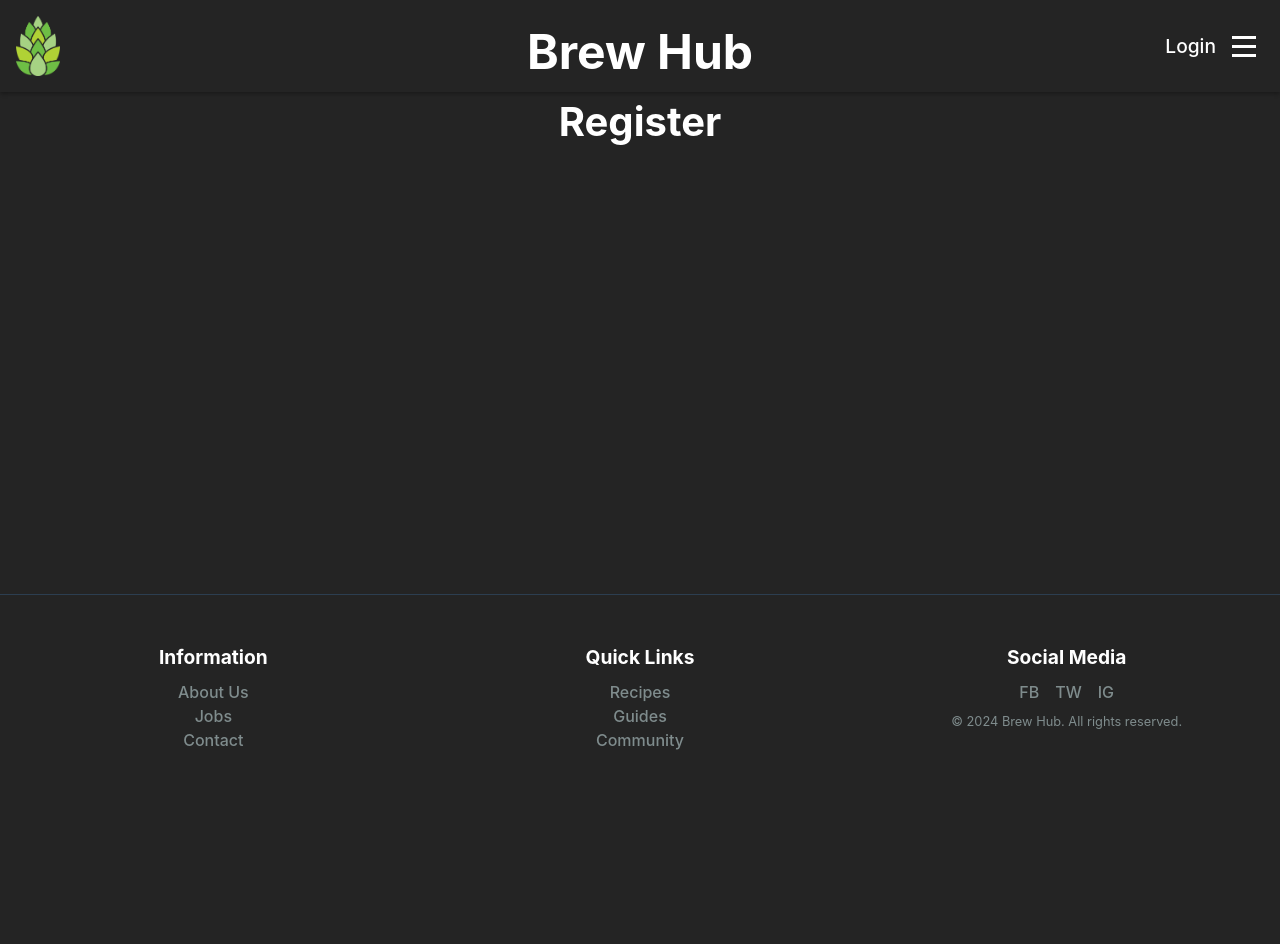
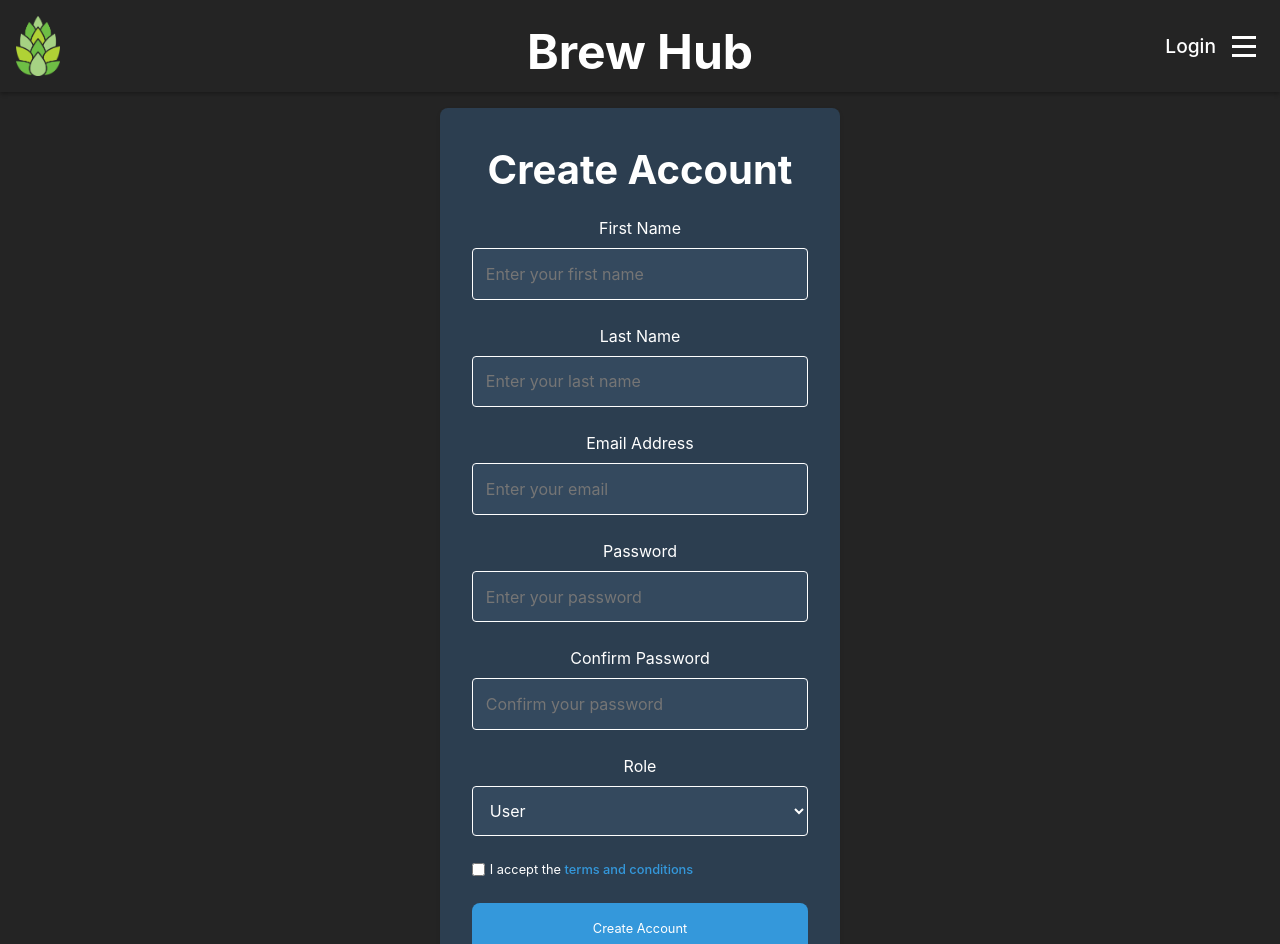
Before and after one commit to PeterKock/brewhub-frontend, a React (Vite) app: page /register in a window 1280 px wide. Shown: the top 944 px of the page. Before the commit the page ends 800 px from the top, so only its background shows below. Built offline with nearby package versions, Linux system fonts and the light colour scheme.

Commit message:
fix: duplicate styling for the card/grid. Added a registeration page and styling

```diff
--- a/src/pages/public/loginpage.jsx
+++ b/src/pages/public/loginpage.jsx
@@ -115,7 +115,7 @@ export default function LoginPage({ onLogin }) {
 
                     <div className="signup-link">
                         <span>Do you not have an account? </span>
-                        <a href="/signup">Sign up</a>
+                        <a href="/register">Sign up</a>
                     </div>
                 </form>
             </div>
--- a/src/pages/public/registerpage.jsx
+++ b/src/pages/public/registerpage.jsx
@@ -1,7 +1,204 @@
-export default function RegisterPage() {
+import { useState } from "react";
+import { useNavigate } from "react-router-dom";
+import PropTypes from 'prop-types';
+
+export default function RegisterPage({ onRegister }) {
+    const navigate = useNavigate();
+    const [formData, setFormData] = useState({
+        email: '',
+        password: '',
+        confirmPassword: '',
+        firstName: '',
+        lastName: '',
+        role: 'customer', // customer or retailer
+        acceptTerms: false
+    });
+    const [error, setError] = useState('');
+
+    const handleInputChange = (e) => {
+        const { name, value, type, checked } = e.target;
+        setFormData(prev => ({
+            ...prev,
+            [name]: type === 'checkbox' ? checked : value
+        }));
+    };
+
+    const handleSubmit = async (e) => {
+        e.preventDefault();
+
+        // Validation
+        if (!formData.email || !formData.password || !formData.firstName || !formData.lastName) {
+            setError('Please fill in all required fields');
+            return;
+        }
+
+        // Email validation
+        const emailRegex = /^[^\s@]+@[^\s@]+\.[^\s@]+$/;
+        if (!emailRegex.test(formData.email)) {
+            setError('Please enter a valid email address');
+            return;
+        }
+
+        // Password validation
+        if (formData.password.length < 8) {
+            setError('Password must be at least 8 characters long');
+            return;
+        }
+
+        // Password match validation
+        if (formData.password !== formData.confirmPassword) {
+            setError('Passwords do not match');
+            return;
+        }
+
+        // Terms acceptance validation
+        if (!formData.acceptTerms) {
+            setError('Please accept the terms and conditions');
+            return;
+        }
+
+        // Clear any existing errors
+        setError('');
+
+        try {
+            // Here you would typically make an API call to your backend
+            await onRegister(formData);
+            // Redirect to home page after successful registration
+            navigate('/');
+        } catch (error) {
+            setError('Registration failed. Please try again.');
+            console.error(error);
+        }
+    };
+
     return (
-        <div className="page register-page">
-            <h2>Register</h2>
+        <div className="page login-page">
+            <div className="login-box">
+                <div className="login-header">
+                    <h2>Create Account</h2>
+                </div>
+
+                {error && (
+                    <div className="error-message">
+                        {error}
+                    </div>
+                )}
+
+                <form onSubmit={handleSubmit} className="login-form">
+                    <div className="form-group">
+                        <label htmlFor="firstName">First Name</label>
+                        <input
+                            id="firstName"
+                            name="firstName"
+                            type="text"
+                            required
+                            value={formData.firstName}
+                            onChange={handleInputChange}
+                            placeholder="Enter your first name"
+                        />
+                    </div>
+
+                    <div className="form-group">
+                        <label htmlFor="lastName">Last Name</label>
+                        <input
+                            id="lastName"
+                            name="lastName"
+                            type="text"
+                            required
+                            value={formData.lastName}
+                            onChange={handleInputChange}
+                            placeholder="Enter your last name"
+                        />
+                    </div>
+
+                    <div className="form-group">
+                        <label htmlFor="email">Email Address</label>
+                        <input
+                            id="email"
+                            name="email"
+                            type="email"
+                            autoComplete="email"
+                            required
+                            value={formData.email}
+                            onChange={handleInputChange}
+                            placeholder="Enter your email"
+                        />
+                    </div>
+
+                    <div className="form-group">
+                        <label htmlFor="password">Password</label>
+                        <input
+                            id="password"
+                            name="password"
+                            type="password"
+                            autoComplete="new-password"
+                            required
+                            value={formData.password}
+                            onChange={handleInputChange}
+                            placeholder="Enter your password"
+                            minLength="8"
+                        />
+                    </div>
+
+                    <div className="form-group">
+                        <label htmlFor="confirmPassword">Confirm Password</label>
+                        <input
+                            id="confirmPassword"
+                            name="confirmPassword"
+                            type="password"
+                            autoComplete="new-password"
+                            required
+                            value={formData.confirmPassword}
+                            onChange={handleInputChange}
+                            placeholder="Confirm your password"
+                            minLength="8"
+                        />
+                    </div>
+
+                    <div className="form-group">
+                        <label htmlFor="role">Role</label>
+                        <select
+                            id="role"
+                            name="role"
+                            value={formData.role}
+                            onChange={handleInputChange}
+                            required
+                        >
+                            <option value="customer">User</option>
+                            <option value="retailer">Business</option>
+                        </select>
+                    </div>
+
+                    <div className="form-options">
+                        <div className="remember-me">
+                            <input
+                                id="acceptTerms"
+                                name="acceptTerms"
+                                type="checkbox"
+                                checked={formData.acceptTerms}
+                                onChange={handleInputChange}
+                                required
+                            />
+                            <label htmlFor="acceptTerms">
+                                I accept the <a href="/terms">terms and conditions</a>
+                            </label>
+                        </div>
+                    </div>
+
+                    <button type="submit" className="login-button">
+                        Create Account
+                    </button>
+
+                    <div className="signup-link">
+                        <span>Already have an account? </span>
+                        <a href="/login">Sign in</a>
+                    </div>
+                </form>
+            </div>
         </div>
     );
 }
+
+RegisterPage.propTypes = {
+    onRegister: PropTypes.func.isRequired
+};
--- a/src/styles/styles.css
+++ b/src/styles/styles.css
@@ -263,13 +263,7 @@ a:hover {
   margin-bottom: var(--spacing-xl);
 }
 
-/* ----------------5.2 Features -------------------------- */
-
-.features {
-  padding: var(--spacing-xl) 0;
-}
-
-.features-grid {
+.base-grid {
   display: flex;
   flex-wrap: wrap;
   justify-content: center;
@@ -279,10 +273,10 @@ a:hover {
   padding: 0 var(--spacing-lg);
 }
 
-.feature-card {
+.base-card {
   flex: 1;
-  min-width: 300px; /* Ensures cards don't get too narrow */
-  max-width: calc(33.333% - var(--spacing-lg)); /* Maintains 3 columns with gap */
+  min-width: 300px;
+  max-width: calc(33.333% - var(--spacing-lg));
   background: var(--card-color);
   padding: var(--spacing-lg);
   border-radius: var(--border-radius-value);
@@ -293,19 +287,25 @@ a:hover {
   flex-direction: column;
 }
 
-.feature-card:hover {
+.base-card:hover {
   transform: translateY(-5px);
 }
 
-.feature-card h3 {
+.base-card h3 {
   color: var(--secondary-bg-color);
   margin-bottom: var(--spacing-md);
   font-size: var(--h3-font-size);
 }
 
-.feature-card p {
+.base-card p {
   flex-grow: 1;
   margin: 0 0 var(--spacing-md) 0;
+}
+
+/* ----------------5.2 Features -------------------------- */
+
+.features {
+  padding: var(--spacing-xl) 0;
 }
 
 .feature-button {
@@ -325,45 +325,6 @@ a:hover {
 }
 
 /* ----------------5.3 Recipes -------------------------- */
-
-.recipe-grid {
-  display: flex;
-  flex-wrap: wrap;
-  justify-content: center;
-  gap: var(--spacing-lg);
-  max-width: var(--max-width-value);
-  margin: 0 auto;
-  padding: 0 var(--spacing-lg);
-}
-
-.recipe-card {
-  flex: 1;
-  min-width: 300px;
-  max-width: calc(33.333% - var(--spacing-lg));
-  background: var(--card-color);
-  padding: var(--spacing-lg);
-  border-radius: var(--border-radius-value);
-  box-shadow: var(--card-shadow-value);
-  text-align: center;
-  transition: transform var(--transition-default-value);
-  display: flex;
-  flex-direction: column;
-}
-
-.recipe-card:hover {
-  transform: translateY(-5px);
-}
-
-.recipe-card h3 {
-  color: var(--secondary-bg-color);
-  margin-bottom: var(--spacing-md);
-  font-size: var(--h3-font-size);
-}
-
-.recipe-card p {
-  flex-grow: 1;
-  margin: 0 0 var(--spacing-md) 0;
-}
 
 .difficulty {
   display: inline-block;
@@ -520,6 +481,40 @@ a:hover {
   text-align: center;
 }
 
+/* ------------------------------- 6. Login Page -------------------------------- */
+
+/* Form Select Styles */
+.form-group select {
+  width: 100%;
+  padding: 0.8rem;
+  border: 1px solid var(--primary-text-color);
+  border-radius: 4px;
+  background-color: #34495e;
+  color: var(--primary-text-color);
+  transition: border-color var(--transition-default-value);
+  cursor: pointer;
+}
+
+.form-group select:focus {
+  outline: none;
+  border-color: var(--accent-color);
+}
+
+.form-group select option {
+  background-color: var(--secondary-bg-color);
+  color: var(--primary-text-color);
+}
+
+/* Terms and Conditions Link */
+.remember-me a {
+  color: var(--accent-color);
+  text-decoration: none;
+  transition: color var(--transition-default-value);
+}
+
+.remember-me a:hover {
+  color: var(--accent-hover-color);
+}
 
 /* --------------------------------- 7. Footer -------------------------------------- */
 
```
Also changed, not shown: src/pages/public/homepage.jsx (+8 -8 lines).
